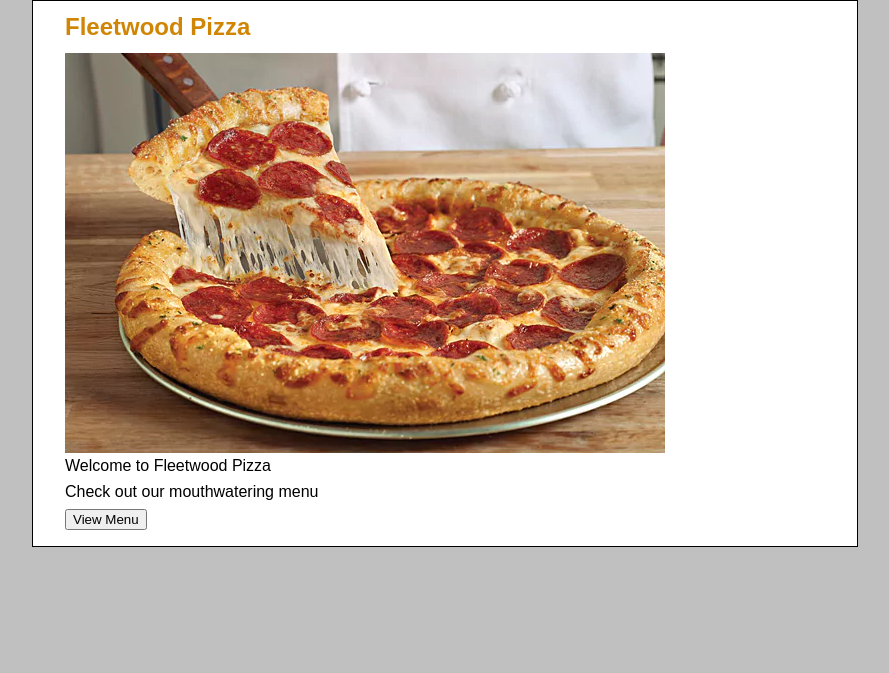
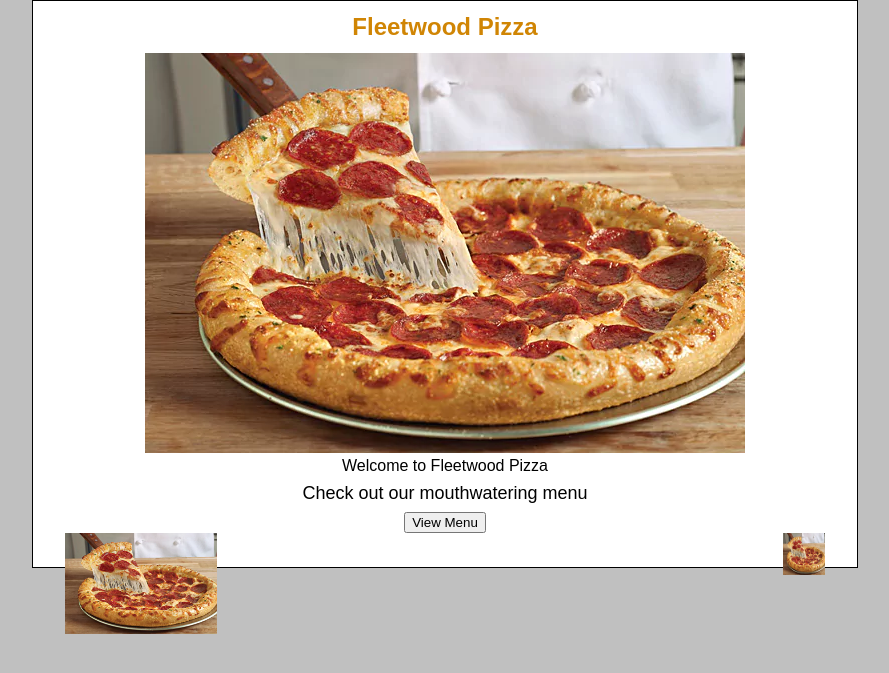
Before and after one commit to stevensaito/Pizza_website--3135, a PHP site: page / in a window 1280 px wide. Shown: the top 673 px of the page, without its empty margins (195-1084 px from the left). Run offline with PHP 8.4, Linux system fonts and the light colour scheme.

Commit message:
small changes
small

```diff
--- a/confirmation.php
+++ b/confirmation.php
@@ -15,8 +15,7 @@
 <main>
 
     <h1>Fleetwood Pizza</h1>
-    <img src="home_banner.jpg" alt="pizza banner"/>
-	<p>Fleetwood Pizza
+   <p>Fleetwood Pizza
 	<p>Confirm below that this is what you want to order
 	<form action="customer.php"
               id="confirmation" name="confirmation">
--- a/customer.php
+++ b/customer.php
@@ -15,7 +15,7 @@
 <main>
 
     <h1>Fleetwood Pizza</h1>
-    <img src="home_banner.jpg" alt="pizza banner"/>
+    <img src="pictures/home_banner.jpg" alt="pizza banner"/>
 	<p>Fleetwood Pizza
 	<p>Input your information below
         <form action="thanks.php"
--- a/index.php
+++ b/index.php
@@ -14,14 +14,18 @@
 <body>
 <main>
 
-    <h1>Fleetwood Pizza</h1>
-    <img src="home_banner.jpg" alt="pizza banner"/>
-	<p>Welcome to Fleetwood Pizza
-	<p>Check out our mouthwatering menu
+    <h1 align="center ">Fleetwood Pizza</h1>
+    <center><img src="pictures/home_banner.jpg" alt="pizza banner" /></center>
+	<p align="center">Welcome to Fleetwood Pizza
+	<p align="center"><font size="4">Check out our mouthwatering menu</font>
 	<form action="add_order.php"
-              id="add_order_form" name="menu">
+              id="add_order_form" name="menu" align="center">
 	<input type="submit" name="menu" value="View Menu"><br>
 	</form>
+	&nbsp;
+	&nbsp;
+	<img class="index" src="pictures/home_banner.jpg" alt="pizza banner" align="left"/>
+	<img src="pictures/home_banner.jpg" alt="pizza banner" align="right" height="42" width="42"/>
 
 </main>
 <footer></footer>
--- a/main.css
+++ b/main.css
@@ -68,3 +68,8 @@
 br {
     clear: left;
 }
+
+img.index {
+    height: 20%;
+    width: 20%	;
+}
--- a/thanks.php
+++ b/thanks.php
@@ -11,8 +11,8 @@
 <main>
 
     <h1>Fleetwood Pizza</h1>
-    <img src="home_banner.jpg" alt="pizza banner"/>
-	<p>Thank you for the order!!
+    <img src="pictures/home_banner.jpg" alt="pizza banner"/>
+	<p>Thank you for your order!!
 	<p>Your order will arrive at
 
 
@@ -22,7 +22,7 @@
 $startTime = date("H:i:s");
 echo $startTime;
 echo "<br>";
-$cenvertedTime = date('H:i:s',strtotime('+30 minute',strtotime($startTime)));
+$cenvertedTime = date('H:i',strtotime('+30 minute',strtotime($startTime)));
 echo 'Converted Time (added 30 minutes): '.$cenvertedTime;
 ?>
 
```
